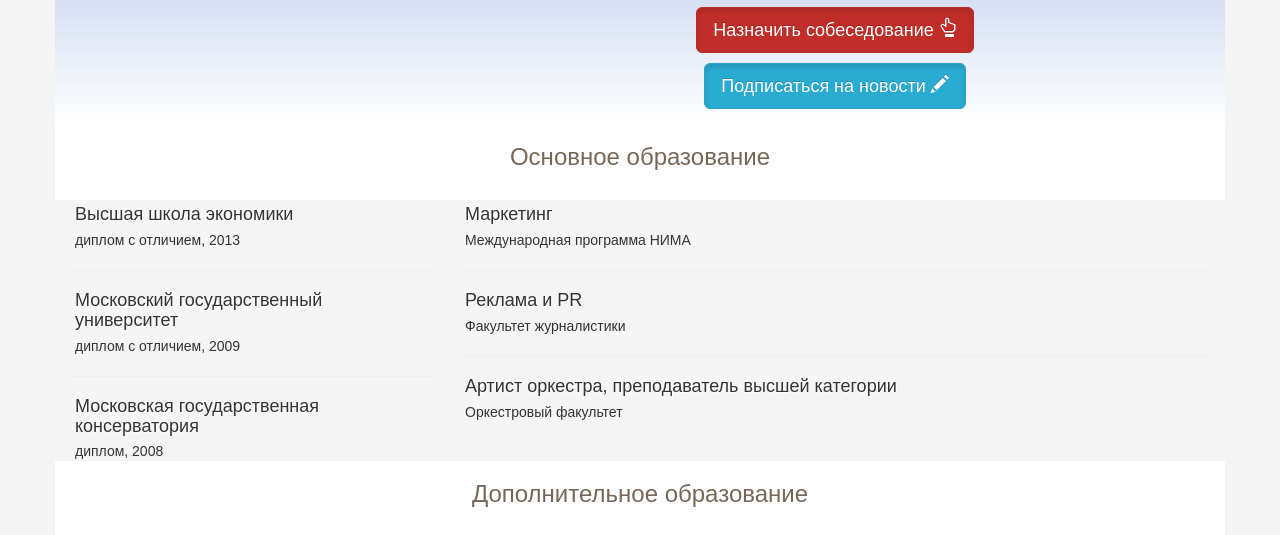
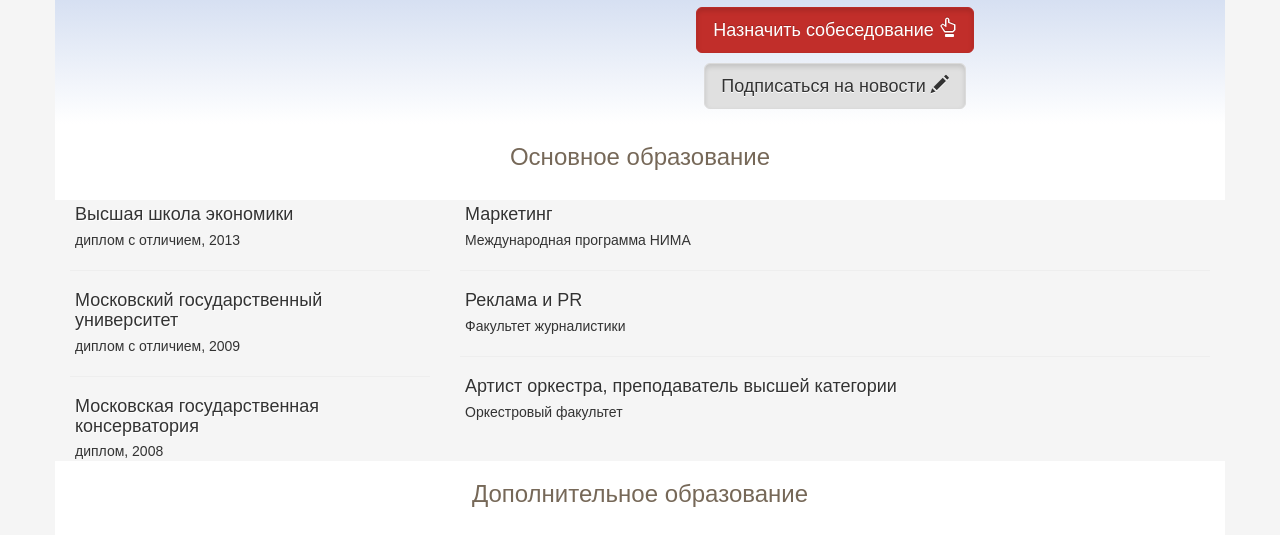
Before and after one commit to Artwiser/cv, a plain HTML site: page index.html in a window 1280 px wide. Shown: the part 187-722 px from the top of the page. Drawn offline with nearby package versions, Linux system fonts and the light colour scheme; a web font is replaced by a local one.

Commit message:
Button colour is changed

```diff
--- a/index.html
+++ b/index.html
@@ -72,7 +72,7 @@
 
                     <div class="col-md-12 text-center" style="color: brown; margin: 0 0 5px; font-size: 10px;">
                         <p>
-                            <a href="#send" class="btn btn-info btn-lg active" style="margin: auto;">
+                            <a href="#send" class="btn btn-default btn-lg active" style="margin: auto;">
                                 Подписаться на новости   <i class="glyphicon glyphicon glyphicon-pencil"> </i>
                             </a>
                         </p>
```
